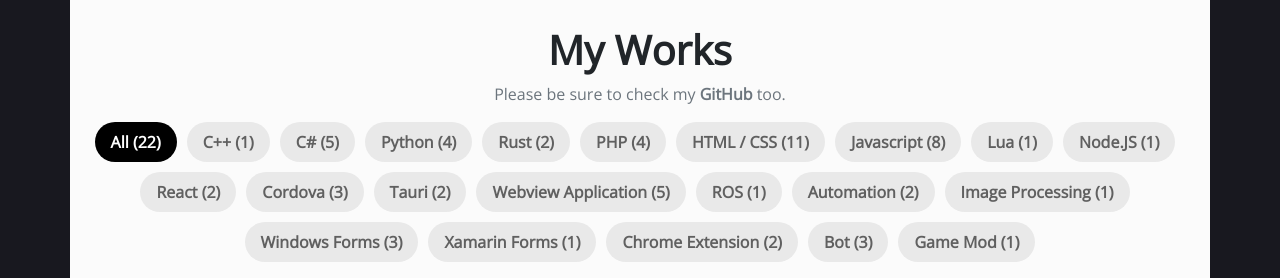
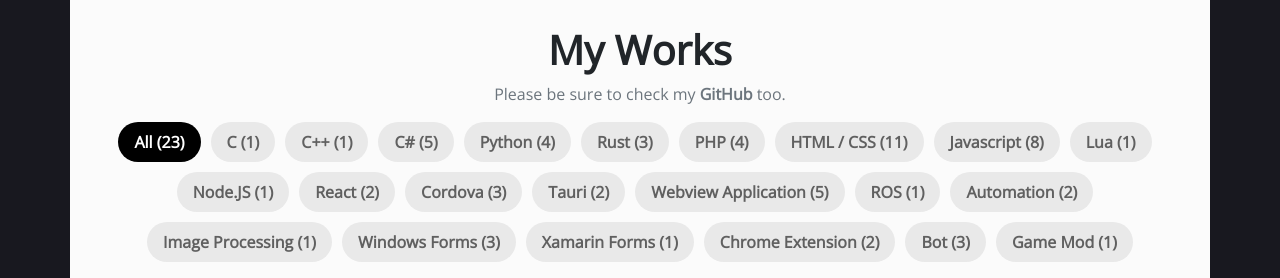
Before and after one commit to egebilecen/egebilecen.github.io, a plain HTML site: page index.html in a window 1280 px wide. Shown: the part 520-798 px from the top of the page. Drawn offline with Linux system fonts and the light colour scheme; no server answers.

Commit message:
added linux kernel module work

```diff
--- a/index.html
+++ b/index.html
@@ -102,6 +102,10 @@
 				<span eb-localization="item-all">All</span>
 				<span class="item-total"></span>
 			</li>
+			<li class="list-group-item" data-filter=".c">
+				<span>C</span>
+				<span class="item-total"></span>
+			</li>
 			<li class="list-group-item" data-filter=".cpp">
 				<span>C++</span>
 				<span class="item-total"></span>
--- a/js/work_list.js
+++ b/js/work_list.js
@@ -569,5 +569,22 @@ const WORK_LIST = [
 				icon: "fa-brands fa-github",
 			},
 		],
+	},
+	{
+		media: [{ url: "img/linux.png", alt: "Linux Logo", isVideo: false }],
+		tags: ["c", "rust"],
+		title: { text: "Loadable Linux Kernel Module", localizationKey: "linux-kernel-module-title" },
+		desc: {
+			text: "This project consists of implementation of the <strong>PRESENT-80</strong> encryption algorithm in <strong>C</strong> and <strong>Rust</strong> as a <strong>loadable kernel module</strong>.",
+			localizationKey: "linux-kernel-module-desc"
+		},
+		footer: { text: null, localizationKey: null },
+		buttons: [
+			{
+				url: "https://github.com/egebilecen/rust-in-the-linux-kernel",
+				text: "GitHub",
+				icon: "fa-brands fa-github",
+			},
+		],
 	}
 ];
--- a/translations/tr.json
+++ b/translations/tr.json
@@ -58,7 +58,8 @@
 	"present-80-title": "PRESENT-80 Şifreleme Algoritması İmplementasyonu",
 	"present-80-desc": "<strong>Python</strong> kullanılarak <strong>PRESENT-80</strong> hafif blok şifreleme algoritmasının implementasyonu.",
 	"aes-128-ecb-title": "AES-128 Şifreleme Algoritmasının ECB Modunda İmplementasyonu",
-	"aes-128-ecb-desc": "<strong>Python</strong> kullanılarak <strong>AES-128</strong> blok şifreleme algoritmasının <strong>ECB</strong> modunun implementasyonu."
 	"aes-128-ecb-desc": "<strong>Python</strong> kullanılarak <strong>AES-128</strong> blok şifreleme algoritmasının <strong>ECB</strong> modunun implementasyonu.",
 	"webview-app": "Webview Uygulaması",
+	"linux-kernel-module-title": "Yüklenebilir Linux Kernel Modülü",
+	"linux-kernel-module-desc": "Bu proje <strong>PRESENT-80</strong> şifreleme algoritmasının <strong>yüklenebilir kernel modülü</strong> olarak <strong>C</strong> ve <strong>Rust</strong> dillerindeki implementasyonunu içeriyor."
 }
```
Also changed, not shown: img/linux.png (added).
